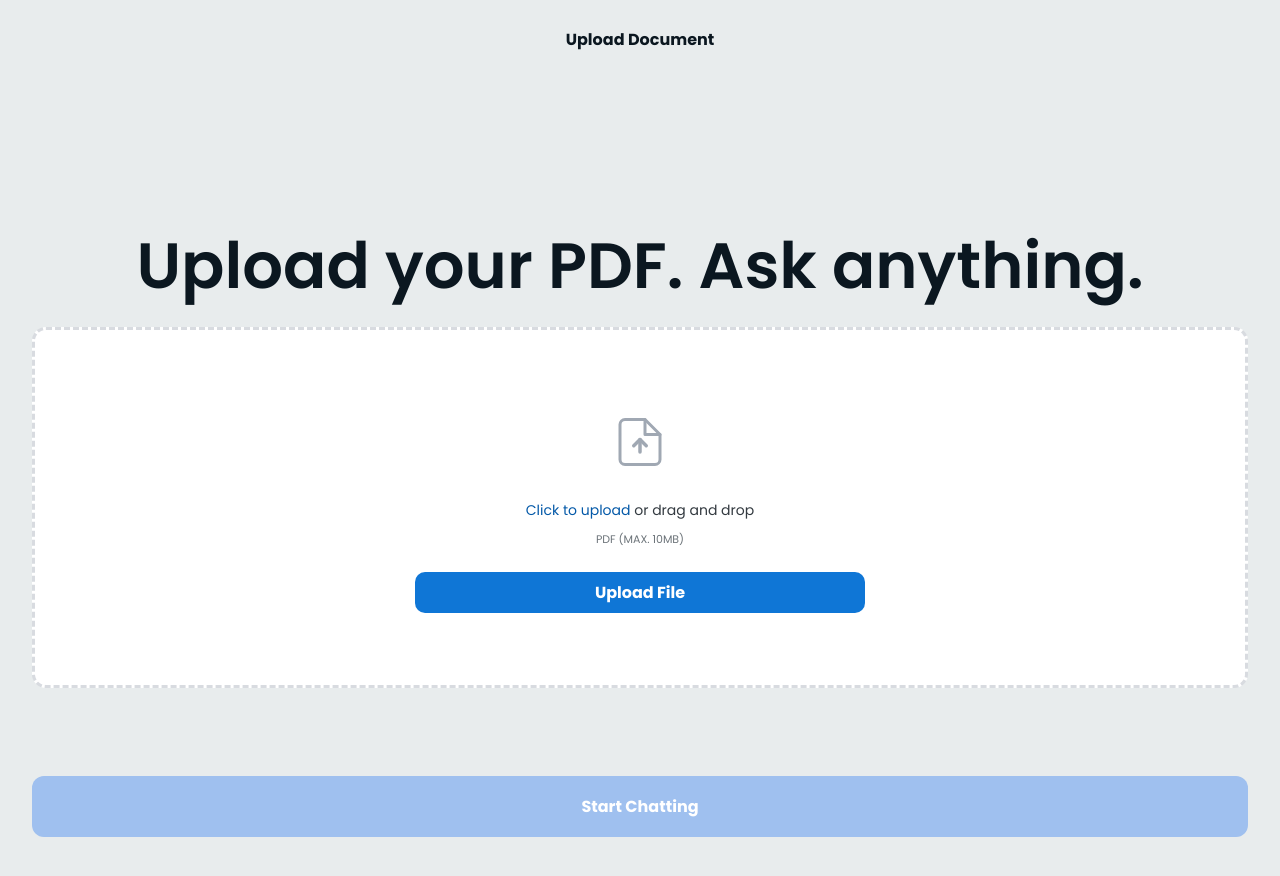
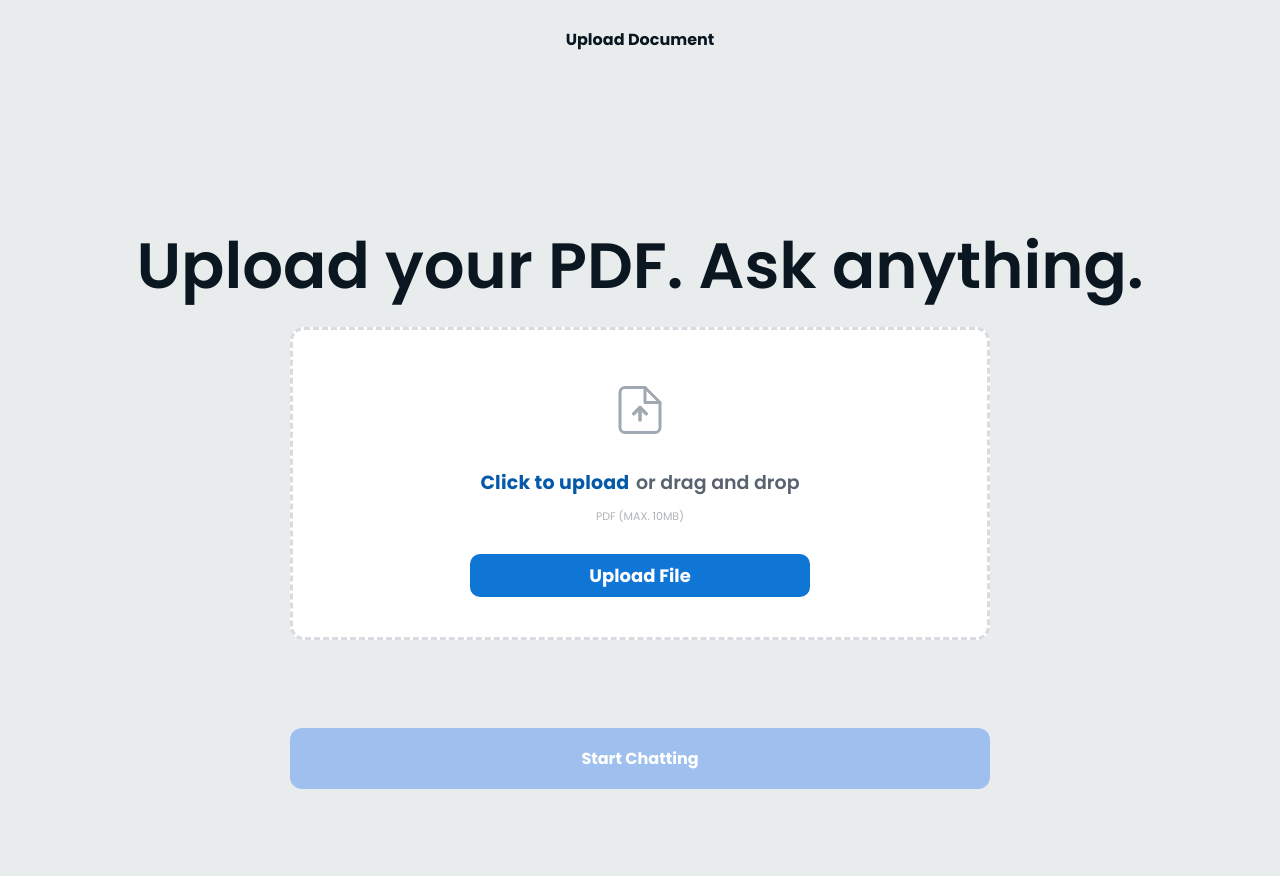
Before and after one commit to Bennymens/AskMyPDF, a React (Vite) app: page / in a window 1280 px wide. Shown: the top 876 px of the page. Built offline with nearby package versions, Linux system fonts and the light colour scheme.

Commit message:
Adjust dropzone width, font styles, and subtle UI tweaks for mobile and desktop

```diff
--- a/src/pages/Upload.css
+++ b/src/pages/Upload.css
@@ -73,7 +73,7 @@
 }
 
 .upload-text {
-  font-size: 14px;
+  font-size: 18px;
   margin: 6px 0 0;
   white-space: nowrap;
   font-weight: 400;
@@ -86,18 +86,24 @@
   font-weight: 400;
   cursor: pointer;
   padding: 0;
+  font-size: 15px;
+  letter-spacing: 0.2px;
 }
 
 .muted {
-  color: #333a40;
+  color: #4b5563;
   font-weight: 400;
+  font-size: 15px;
+  opacity: 0.92;
+  margin-left: 2px;
 }
 
 .small-muted {
   font-size: 11px;
   margin-bottom: 0;
   margin-top: -2px;
-  opacity: 0.6;
+  color: #0b1720;
+  opacity: 0.32;
 }
 
 .primary-btn {
@@ -145,6 +151,17 @@
 
 /* Desktop adjustments */
 @media (min-width: 900px) {
+  .muted {
+    font-weight: 600;
+    font-size: 19px;
+  }
+  .upload-link {
+    font-size: 19px;
+  }
+  .upload-link {
+    font-weight: 700 !important;
+    font-size: 19px;
+  }
   .upload-title {
     font-size: 64px;
   }
@@ -160,23 +177,27 @@
   }
 
   /* make the dropzone fluid but constrained to viewport with comfortable side gutters */
+
   .dropzone {
-    /* use calc/min to ensure it never exceeds viewport and never causes horizontal scroll */
-    width: 100%;
-    max-width: none;
-    padding: 72px 60px;
+    /* Even wider for desktop, still centered, reduced height */
+    width: 700px;
+    max-width: 99vw;
+    padding: 40px 56px;
     border-radius: 14px;
-    margin: 0;
+    margin: 0 auto;
     box-sizing: border-box;
   }
 
   .primary-btn {
-    width: clamp(450px, 35vw, 700px);
-    margin: 12px 0 0;
+    width: 340px;
+    margin: 18px auto 0;
+    display: block;
+    font-size: 18px;
   }
 
   .start-btn {
-    width: 100%;
+    width: 700px;
+    max-width: 99vw;
     border-radius: 12px;
     padding: 18px;
     margin: 28px auto 48px;
```
